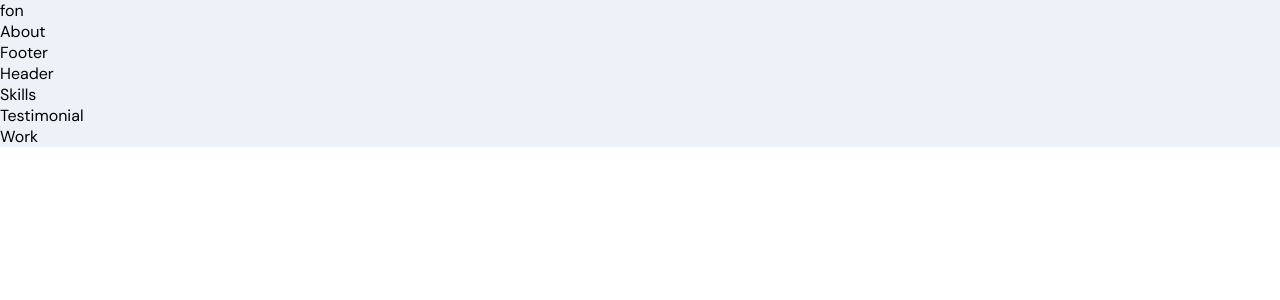
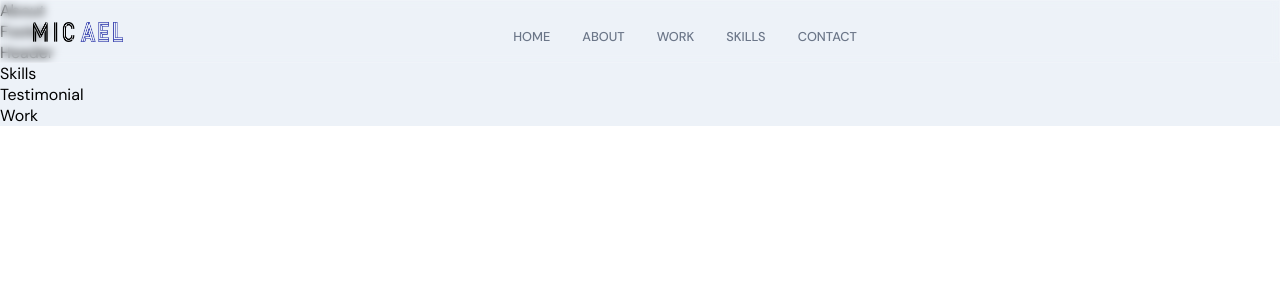
Before and after one commit to rickcunha05/Portfolio, a React (Vite) app in the folder frontend/: page / in a window 1280 px wide. Shown: the top 300 px of the page. Built offline with nearby package versions, Linux system fonts and the light colour scheme.

Commit message:
finished NavBar!

```diff
--- a/frontend/src/components/NavBar/NavBar.scss
+++ b/frontend/src/components/NavBar/NavBar.scss
@@ -0,0 +1,156 @@
+.app__navbar {
+  width: 100%;
+
+  display: flex;
+  justify-content: space-between;
+  align-items: center;
+
+  padding: 1rem 2rem;
+  backdrop-filter: blur(4px);
+  -webkit-backdrop-filter: blur(4px);
+  border: 1px solid rgba(255, 255, 255, 0.18);
+  position: fixed;
+  z-index: 2;
+}
+.app__navbar-logo {
+  display: flex;
+  justify-content: flex-start;
+  align-items: center;
+
+  img {
+    width: 90px;
+    height: 20px;
+
+    @media screen and (min-width: 2000px) {
+      width: 180px;
+      height: 40px;
+    }
+  }
+}
+
+.app__navbar-links {
+  flex: 1;
+  display: flex;
+  justify-content: center;
+  align-items: center;
+
+  list-style: none;
+
+  li {
+    margin: 0 1rem;
+    cursor: pointer;
+
+    flex-direction: column;
+
+    div {
+      width: 5px;
+      height: 5px;
+      background: transparent;
+      border-radius: 50%;
+
+      margin-bottom: 5px;
+    }
+    a {
+      color: var(--gray-color);
+      text-decoration: none;
+      flex-direction: column;
+
+      text-transform: uppercase;
+      font-weight: 500;
+
+      transition: all 0.3s ease-in-out;
+
+      &:hover {
+        color: var(--secondary-color);
+      }
+    }
+    &:hover {
+      div {
+        background: var(--secondary-color);
+      }
+    }
+  }
+
+  @media screen and (max-width: 900px) {
+    display: none;
+  }
+}
+
+.app__navbar-menu {
+  width: 35px;
+  height: 35px;
+  border-radius: 50%;
+  position: relative;
+
+  display: flex;
+  justify-content: center;
+  align-items: center;
+  background: var(--secondary-color);
+
+  svg {
+    width: 70%;
+    height: 70%;
+    color: var(--white-color);
+  }
+  div {
+    position: fixed;
+    top: 0;
+    bottom: 0;
+    right: 0;
+    z-index: 5;
+
+    padding: 1rem;
+    width: 80%;
+    height: 100vh;
+
+    display: flex;
+    justify-content: flex-end;
+    align-items: flex-end;
+    flex-direction: column;
+
+    background: url("../../assets/bgWhite.png") repeat;
+    background-color: var(--white-color);
+    background-size: cover;
+
+    box-shadow: 0 0 20px rgba(168, 168, 168, 0.15);
+    svg {
+      width: 35px;
+      height: 35px;
+      color: var(--secondary-color);
+      margin: 0.5rem 1rem;
+    }
+    ul {
+      list-style: none;
+      margin: 0;
+      padding: 0;
+      height: 100%;
+      width: 100%;
+
+      display: flex;
+      justify-content: flex-start;
+      align-items: flex-start;
+      flex-direction: column;
+    }
+    li {
+      margin: 1rem;
+      a {
+        color: var(--gray-color);
+        text-decoration: none;
+        font-size: 1rem;
+        text-transform: uppercase;
+        font-weight: 500;
+        transition: all 0.3s ease-in-out;
+
+        &:hover {
+          color: var(--secondary-color);
+        }
+      }
+    }
+    @media screen and (min-width: 900px) {
+      display: none;
+    }
+  }
+  @media screen and (min-width: 900px) {
+    display: none;
+  }
+}
--- a/frontend/src/components/NavBar/NavBar.tsx
+++ b/frontend/src/components/NavBar/NavBar.tsx
@@ -1,10 +1,45 @@
-import React from "react";
+import React, { useState } from "react";
 import "./NavBar.scss";
+import { images } from "../../constants";
+import { HiMenuAlt4, HiX } from "react-icons/hi";
+import { motion } from "framer-motion";
 
 export default function NavBar() {
+  const [toggle, setToggle] = useState(false);
   return (
-    <nav>
-      <div>fon</div>
+    <nav className="app__navbar">
+      <div className="app__navbar-logo">
+        <img src={images.logo} alt="logo" />
+      </div>
+      <ul className="app__navbar-links">
+        {["home", "about", "work", "skills", "contact"].map((item) => (
+          <li className="app__flex p-text" key={`link-${item}`}>
+            <div />
+            <a href={`#${item}`}>{item}</a>
+          </li>
+        ))}
+      </ul>
+      <div className="app__navbar-menu">
+        <HiMenuAlt4 onClick={() => setToggle(true)} />
+        {toggle && (
+          <motion.div
+            whileInView={{ x: [300, 0] }}
+            transition={{ duration: 0.85, ease: "easeOut" }}
+          >
+            <HiX onClick={() => setToggle(true)} />
+
+            <ul>
+              {["home", "about", "work", "skills", "contact"].map((item) => (
+                <li key={item}>
+                  <a href={`#${item}`} onClick={() => setToggle(false)}>
+                    {item}
+                  </a>
+                </li>
+              ))}
+            </ul>
+          </motion.div>
+        )}
+      </div>
     </nav>
   );
 }
--- /dev/null
+++ b/frontend/src/constants/index.tsx
@@ -0,0 +1 @@
+export { default as images } from "./images";
```
Also changed, not shown: frontend/src/constants/images.tsx (added, +72 -0 lines).
